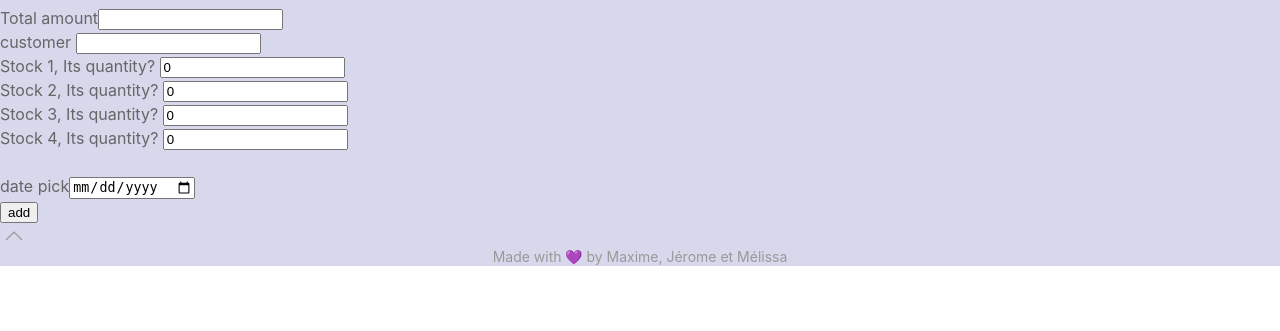
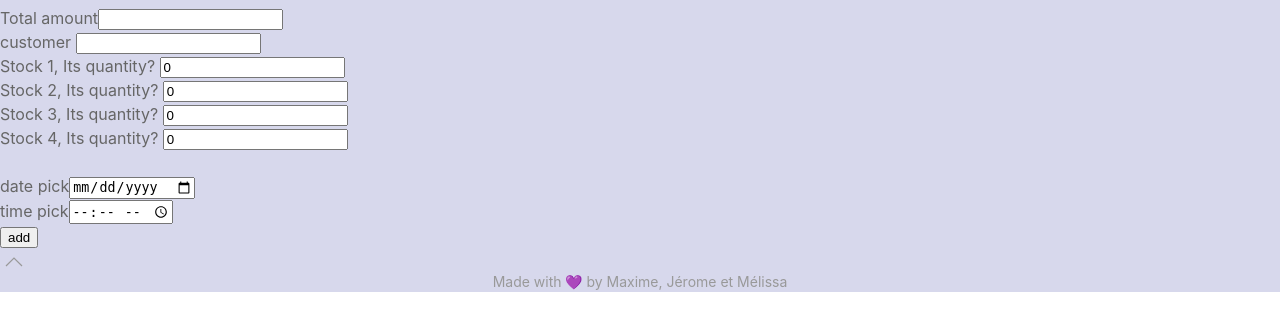
Before and after one commit to JeromeB33/Projet-fictif-Strasbouq, a PHP site: template src/View/Commande/indexCommande.html.twig in a window 1280 px wide. Shown: the part 229-560 px from the top of the page. Run offline with PHP 8.4, Linux system fonts and the light colour scheme; the template is opened without the code that fills it, so the values that code supplies are empty; some libraries are stand-ins or nearby versions.

Commit message:
control input date

```diff
--- a/src/Controller/CommandController.php
+++ b/src/Controller/CommandController.php
@@ -44,6 +44,7 @@ class CommandController extends AbstractController
         if ($_SERVER['REQUEST_METHOD'] === 'POST') {
             if (!empty($_POST)) {
                 $commande = $_POST;
+                $commande['datePick'] = $_POST['datePick'] . ' ' . $_POST['timePick'];
 
                 //insert command
                 $commandeManager = new CommandManager();
@@ -97,7 +98,7 @@ class CommandController extends AbstractController
     public function editDatePickById($id): void
     {
         if ($_SERVER['REQUEST_METHOD'] === 'POST') {
-            $newDate = $_POST['newDatePick'];
+            $newDate = $_POST['datePick'] . ' ' . $_POST['timePick'];
             $commandManager = new CommandManager();
 
             $commandManager->editDatePicksById($id, $newDate);
--- a/src/View/Commande/indexCommande.html.twig
+++ b/src/View/Commande/indexCommande.html.twig
@@ -33,7 +33,8 @@
                 <h1>Edit pick date</h1>
 
                 <form action="/Command/editDatePickById/{{ details.command_id }}" method="POST">
-                    <label for="newDatePick"> date pick<input type="date" placeholder="2011-01-13 08:08:08" name="newDatePick"></label><br/>
+                    <label for="newDatePick"> date pick<input required type="date" min="2021-04-01" name="newDatePick"></label><br/>
+                    <label for="newTimePick"> time pick<input required type="time" min="08:00" max="19:00" name="newTimePick"></label><br/>
                     <input type="submit">
                 </form>
         {% endif %}
@@ -56,7 +57,7 @@
                     <select  name="isPrepared">
                         <option name="isPrepared" value="default" selected disabled>Pick a option but not this one</option>
                         <option name="isPrepared" value="false">False</option>
-                        <option name="isPrepared"value="true">True</option>
+                        <option name="isPrepared" value="true">True</option>
                     </select>
                 </label><br/>
                 <label for="isPick"> is pick?
@@ -89,7 +90,8 @@
         <h1>Edit pick date</h1>
 
         <form action="/Command/editDatePickById/{{ commandList.0.command_id }}" method="POST">
-            <label for="newDatePick"> date pick<input type="date" placeholder="2011-01-13 08:08:08" name="newDatePick"></label><br/>
+            <label for="newDatePick"> date pick<input required type="date" min="2021-04-01" name="newDatePick"></label><br/>
+            <label for="newTimePick"> time pick<input required type="time" min="08:00" max="19:00" name="newTimePick"></label><br/>
             <input type="submit">
         </form>
 
@@ -108,7 +110,8 @@
             <label>Stock 3, Its quantity? <input type="number" name="stock_id[3][quantity]" value="0"></label><br/>
             <label>Stock 4, Its quantity? <input type="number" name="stock_id[4][quantity]" value="0"></label><br/>
         </label><br/>
-        <label for="datePick"> date pick<input type="date" placeholder="2011-01-13 08:08:08" name="datePick"></label><br/>
+        <label for="datePick"> date pick<input required type="date" min="2021-04-01" name="datePick"></label><br/>
+        <label for="timePick"> time pick<input required type="time" min="08:00" max="19:00" name="timePick"></label><br/>
         <input type="hidden" name="command_id">
         <input type="hidden" name="isprepared" value="false" >
         <input type="hidden" name="ispick" value="false" >
```
